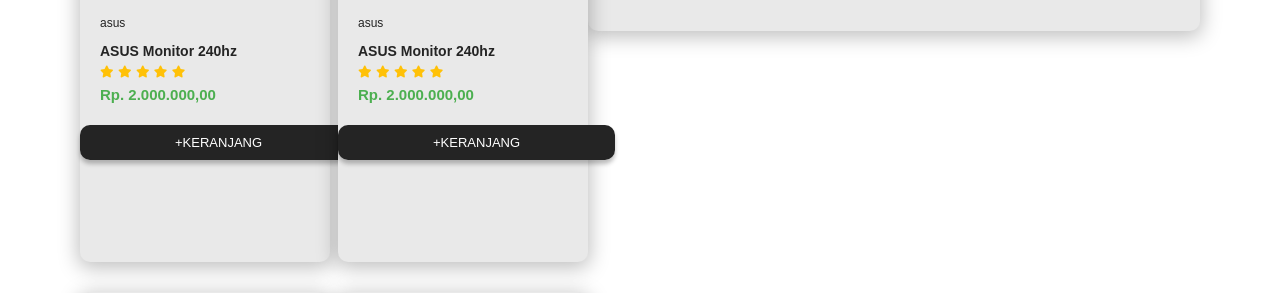
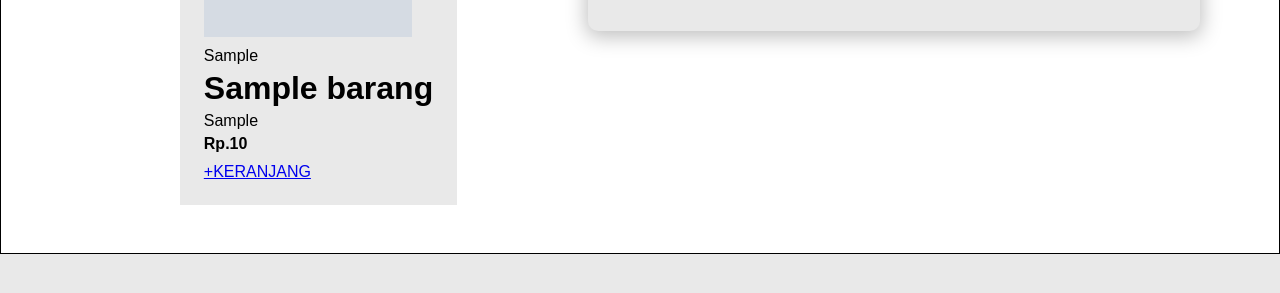
Before and after one commit to arisuryaa/Bali-Shop, a PHP site: page / in a window 1280 px wide. Shown: the part 1415-1708 px from the top of the page. Run offline with PHP 8.4, Linux system fonts and the light colour scheme; tables that the repository leaves empty or names only in its code hold one stand-in row (values such as "Sample post"); grey boxes marked "Sample" are stand-in pictures.

Commit message:
membuat card produk sesuai dengan data di database

```diff
--- a/admin/config/controller.php
+++ b/admin/config/controller.php
@@ -59,7 +59,7 @@ function select($query) {
       echo "
       <script>
         alert('format file tidak sesuai');
-        document.location.href = 'edit-barang.php';
+        document.location.href = 'index.php';
       </script>
       ";
       die();
--- a/admin/tambah-barang.php
+++ b/admin/tambah-barang.php
@@ -80,7 +80,7 @@ if (isset($_POST['submit'])) {
                 </div>
                 <div class=" mb-3">
                     <label for="foto" class="form-label">foto</label>
-                    <input type="file" class="form-control" id="foto" placeholder="foto" name="foto"
+                    <input type="file" class="form-control" id="foto" placeholder="foto" name="foto_barang"
                         onchange="preview()">
                     <img src="" alt="" class="img-thumbnail img-preview" width="100px">
                 </div>
--- a/index.php
+++ b/index.php
@@ -1,5 +1,17 @@
+<?php
+
+include "admin/config/app.php";
+
+$dataBarang = select("SELECT * FROM barang");
+
+
+
+?>
+
+
 <!DOCTYPE html>
 <html lang="en">
+
 <head>
     <meta charset="UTF-8">
     <meta name="viewport" content="width=device-width, initial-scale=1.0">
@@ -7,6 +19,7 @@
     <link rel="stylesheet" href="https://cdnjs.cloudflare.com/ajax/libs/font-awesome/6.0.0-beta3/css/all.min.css">
     <title>Bali Shop</title>
 </head>
+
 <body>
 
     <!--navbar-->
@@ -32,7 +45,8 @@
     <section class="hero" id="hr">
         <div class="hero-left">
             <h1>LAPTOP GAMING <br> TERKUAT</h1>
-            <p>Lorem ipsum dolor sit amet consectetur adipisicing elit. Earum itaque consequatur, <br> quaerat cumque quo impedit laborum odio deserunt officiis, consectetur</p>
+            <p>Lorem ipsum dolor sit amet consectetur adipisicing elit. Earum itaque consequatur, <br> quaerat cumque
+                quo impedit laborum odio deserunt officiis, consectetur</p>
             <a href="">Beli Sekarang</a>
         </div>
 
@@ -54,151 +68,31 @@
             <img src="asset/img/mouse-mockup1.svg">
             <div class="text">
                 <h1>MOUSE</h1>
-                <p>Lorem ipsum, dolor sit amet consectetur adipisicing elit. Rem quod error, ullam magni neque dolores blanditiis</p>
+                <p>Lorem ipsum, dolor sit amet consectetur adipisicing elit. Rem quod error, ullam magni neque dolores
+                    blanditiis</p>
             </div>
         </div>
     </section>
 
     <!--koleksi terbaik-->
 
-    <section id="produk1"   class="p1">
+
+    <section class="produk1">
         <h1>PRODUK UNGGULAN</h1>
+        <?php foreach($dataBarang as $barang) :?>
         <div class="pro-container">
             <div class="pro">
-                <img src="asset/img/monitor.svg">
+                <img src="admin/assets/img/<?= $barang["foto_barang"] ?>">
                 <div class="deskripsi">
-                    <span>asus</span>
-                    <h5>ASUS Monitor 240hz</h5>
-                    <div class="rate">
-                        <i class="fa-solid fa-star"></i>
-                        <i class="fa-solid fa-star"></i>
-                        <i class="fa-solid fa-star"></i>
-                        <i class="fa-solid fa-star"></i>
-                        <i class="fa-solid fa-star"></i>
-                    </div>
-                    <h4>Rp. 2.000.000,00</h4>
+                    <span><?= $barang["kategori_barang"] ?></span>
+                    <h5><?= $barang["nama_barang"] ?></h5>
+                    <p><?= $barang["deskripsi_barang"] ?></p>
+                    <h4>Rp.<?= $barang["harga_barang"] ?></h4>
                 </div>
                 <a href="#" class="beli">+KERANJANG</a>
             </div>
+            <?php endforeach; ?>
 
-            <div class="pro">
-                <img src="asset/img/monitor.svg">
-                <div class="deskripsi">
-                    <span>asus</span>
-                    <h5>ASUS Monitor 240hz</h5>
-                    <div class="rate">
-                        <i class="fa-solid fa-star"></i>
-                        <i class="fa-solid fa-star"></i>
-                        <i class="fa-solid fa-star"></i>
-                        <i class="fa-solid fa-star"></i>
-                        <i class="fa-solid fa-star"></i>
-                    </div>
-                    <h4>Rp. 2.000.000,00</h4>
-                </div>
-                <a href="#" class="beli">+KERANJANG</a>
-            </div>
-
-            <div class="pro">
-                <img src="asset/img/monitor.svg">
-                <div class="deskripsi">
-                    <span>asus</span>
-                    <h5>ASUS Monitor 240hz</h5>
-                    <div class="rate">
-                        <i class="fa-solid fa-star"></i>
-                        <i class="fa-solid fa-star"></i>
-                        <i class="fa-solid fa-star"></i>
-                        <i class="fa-solid fa-star"></i>
-                        <i class="fa-solid fa-star"></i>
-                    </div>
-                    <h4>Rp. 2.000.000,00</h4>
-                </div>
-                <a href="#" class="beli">+KERANJANG</a>
-            </div>
-
-            <div class="pro">
-                <img src="asset/img/monitor.svg">
-                <div class="deskripsi">
-                    <span>asus</span>
-                    <h5>ASUS Monitor 240hz</h5>
-                    <div class="rate">
-                        <i class="fa-solid fa-star"></i>
-                        <i class="fa-solid fa-star"></i>
-                        <i class="fa-solid fa-star"></i>
-                        <i class="fa-solid fa-star"></i>
-                        <i class="fa-solid fa-star"></i>
-                    </div>
-                    <h4>Rp. 2.000.000,00</h4>
-                </div>
-                <a href="#" class="beli">+KERANJANG</a>
-            </div>
-
-            <div class="pro">
-                <img src="asset/img/monitor.svg">
-                <div class="deskripsi">
-                    <span>asus</span>
-                    <h5>ASUS Monitor 240hz</h5>
-                    <div class="rate">
-                        <i class="fa-solid fa-star"></i>
-                        <i class="fa-solid fa-star"></i>
-                        <i class="fa-solid fa-star"></i>
-                        <i class="fa-solid fa-star"></i>
-                        <i class="fa-solid fa-star"></i>
-                    </div>
-                    <h4>Rp. 2.000.000,00</h4>
-                </div>
-                <a href="#" class="beli">+KERANJANG</a>
-            </div>
-
-            <div class="pro">
-                <img src="asset/img/monitor.svg">
-                <div class="deskripsi">
-                    <span>asus</span>
-                    <h5>ASUS Monitor 240hz</h5>
-                    <div class="rate">
-                        <i class="fa-solid fa-star"></i>
-                        <i class="fa-solid fa-star"></i>
-                        <i class="fa-solid fa-star"></i>
-                        <i class="fa-solid fa-star"></i>
-                        <i class="fa-solid fa-star"></i>
-                    </div>
-                    <h4>Rp. 2.000.000,00</h4>
-                </div>
-                <a href="#" class="beli">+KERANJANG</a>
-            </div>
-
-            <div class="pro">
-                <img src="asset/img/monitor.svg">
-                <div class="deskripsi">
-                    <span>asus</span>
-                    <h5>ASUS Monitor 240hz</h5>
-                    <div class="rate">
-                        <i class="fa-solid fa-star"></i>
-                        <i class="fa-solid fa-star"></i>
-                        <i class="fa-solid fa-star"></i>
-                        <i class="fa-solid fa-star"></i>
-                        <i class="fa-solid fa-star"></i>
-                    </div>
-                    <h4>Rp. 2.000.000,00</h4>
-                </div>
-                <a href="#" class="beli">+KERANJANG</a>
-            </div>
-
-            <div class="pro">
-                <img src="asset/img/monitor.svg">
-                <div class="deskripsi">
-                    <span>asus</span>
-                    <h5>ASUS Monitor 240hz</h5>
-                    <div class="rate">
-                        <i class="fa-solid fa-star"></i>
-                        <i class="fa-solid fa-star"></i>
-                        <i class="fa-solid fa-star"></i>
-                        <i class="fa-solid fa-star"></i>
-                        <i class="fa-solid fa-star"></i>
-                    </div>
-                    <h4>Rp. 2.000.000,00</h4>
-                </div>
-                <a href="#" class="beli">+KERANJANG</a>
-            </div>
         </div>
     </section>
 
@@ -217,4 +111,5 @@
     </section>
 
 </body>
+
 </html>
--- a/style.css
+++ b/style.css
@@ -1,3 +1,8 @@
+* {
+  margin: 0;
+  padding: 0;
+}
+
 body {
   font-family: "Poppins", sans-serif;
   margin: 0;
@@ -72,7 +77,7 @@ nav .logo img {
   padding-top: 8.5rem;
   padding-bottom: 8.5rem;
   align-items: center;
-    background-color: #E9E9E9;
+  background-color: #e9e9e9;
 }
 
 .hero .hero-left {
@@ -124,7 +129,7 @@ nav .logo img {
 
 .box-left {
   width: 500px;
-    background-color: #E9E9E9;
+  background-color: #e9e9e9;
   float: left;
   padding: 5%;
   justify-content: center;
@@ -140,7 +145,7 @@ nav .logo img {
 
 .box-left h1 {
   margin-top: 3rem;
-    margin-bottom:0;
+  margin-bottom: 0;
   font-height: 32px;
   font-weight: bold;
 }
@@ -152,7 +157,7 @@ nav .logo img {
 
 .box-right {
   width: 500px;
-    background-color: #E9E9E9;
+  background-color: #e9e9e9;
   float: right;
   padding: 5%;
   justify-content: center;
@@ -168,7 +173,7 @@ nav .logo img {
 
 .box-right h1 {
   margin-top: 3rem;
-    margin-bottom:0;
+  margin-bottom: 0;
   font-height: 32px;
   font-weight: bold;
 }
@@ -178,83 +183,51 @@ nav .logo img {
   font-weight: light;
 }
 
-#produk1 {
-    text-align: center;
-    padding-right: 5rem;
-    padding-left: 5rem;
-    padding-bottom: 5%;
+.produk1 {
+  padding-right: 3rem;
+  padding-left: 3rem;
+  border: 1px solid black;
+  padding-bottom: 3rem;
 }
 
-#produk1 .pro-container {
+.produk1 h1 {
+  text-align: center;
+  font-size: 2.5rem;
+}
+
+.produk1 .pro-container {
   display: flex;
-    justify-content: space-between;
-    padding-top: 20px;
+  justify-content: center;
+  gap: 20px;
   flex-wrap: wrap;
 }
 
-#produk1 .pro {
-    width: 23%;
-    height: 24rem;
-    min-width: 250px;
-    padding: 10px 0px;
-    background-color: #E9E9E9;
-    border-radius: 10px;
-    cursor: pointer;
-    box-shadow: 0 4px 20px 2px rgba(0, 0, 0, 0.25);
-    margin: 15px 0;
-    position: relative;
+.produk1 .pro {
+  display: flex;
+  flex-direction: column;
+  background-color: #e9e9e9;
+  gap: 10px;
+  padding: 1.5rem 1.5rem;
 }
 
-#produk1 h1 {
-    font-size: 32px;
-    font-weight: bold;
+.produk1 .pro .deskripsi {
+  /* padding: 0px; */
+  display: flex;
+  flex-direction: column;
+  gap: 5px;
 }
 
-#produk1 .pro img {
-    width: 70%;
+.produk1 .pro .deskripsi h5 {
+  font-size: 32px;
 }
 
-#produk1 .pro .deskripsi {
-    text-align: start;
-    padding: 10px 20px;
-}
-
-#produk1 .pro .deskripsi span {
-    color: #242424;
-    font-size: 12px;
-}
-
-#produk1 .pro .deskripsi h5 {
-    margin-bottom: 3px;
-    margin-top: 12px;
-    color: #242424;
-    font-size: 14px;
-}
-
-#produk1 .pro .deskripsi i {
-    font-size: 12px;
-    color: #FFC107;
-}
-
-#produk1 .pro .deskripsi h4 {
-    font-size: 15px;
-    margin-top: 6px;
-    font-weight: 700;
-    color: #4CAF50;
-}
-
-#produk1 .pro .beli {
-    background-color: #242424;
-    color: #fff;
-    padding: 10px 95px;
-    text-decoration: none;
-    border-radius: 10px;
-    box-shadow: 0 4px 4px 0 rgba(0, 0, 0, 0.25);
-    font-size: 13px;
+.produk1 .pro img {
+  width: 13rem;
+  height: 13rem;
 }
 
 #footer {
-    background-color: #D9D9D9;
+  background-color: #e9e9e9;
   color: #000000;
   padding-top: 40px;
   padding-bottom: 10px;
@@ -298,6 +271,6 @@ nav .logo img {
 .foot-container p {
   margin-top: 10px;
   font-size: 12px;
-    border-top: 1px solid #C8C8C8;
+  border-top: 1px solid #c8c8c8;
   padding: 15px;
 }
```
Also changed, not shown: admin/assets/img/66a8e6f92d9d6.jpeg (added), admin/assets/img/66a8ec534baac.png (added). Lines whose indentation alone changed are shown as unchanged.
